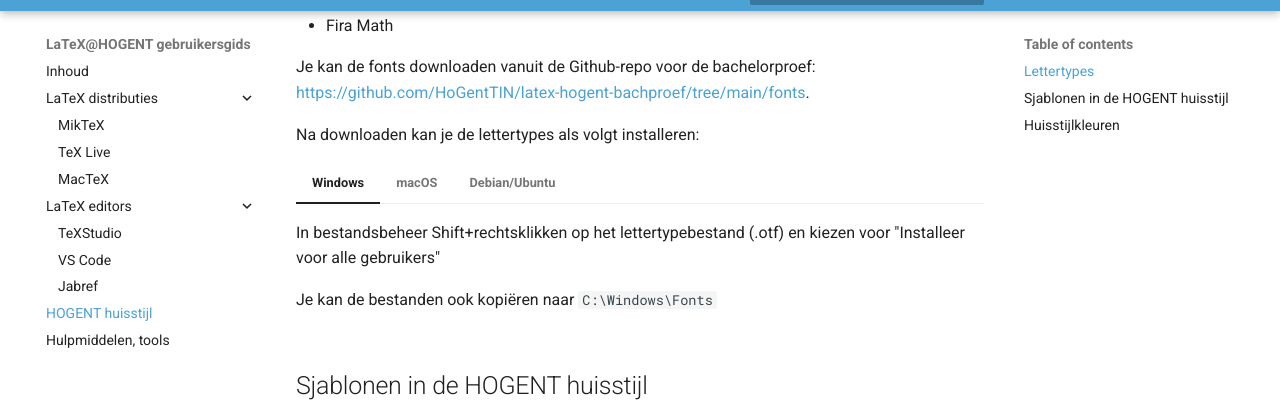
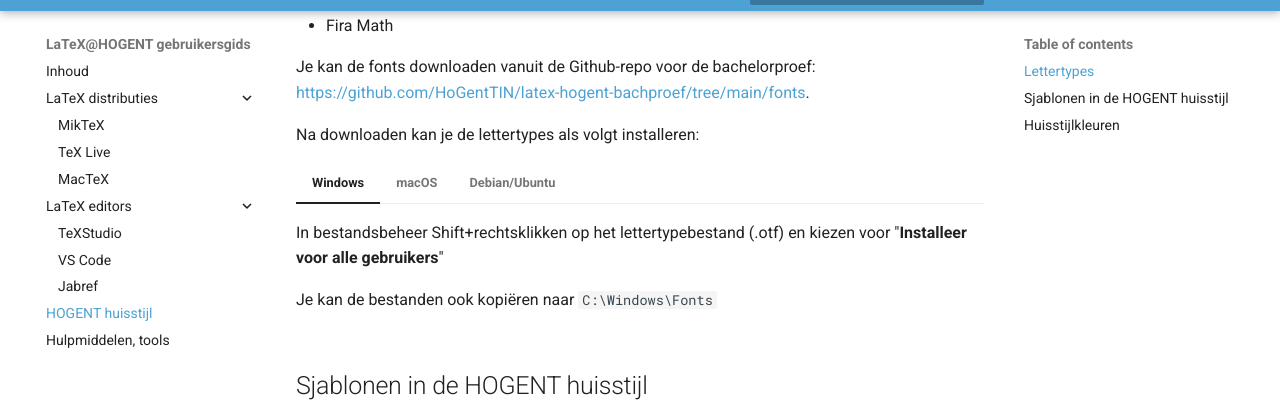
Before and after one commit to HoGentTIN/latex-hogent-gids, an MkDocs documentation site: the page built from docs/hogent-huisstijl.md, in a window 1280 px wide and 900 px high, scrolled down 464 px. Shown: the part 37-453 px from the top of the window. Built offline with MkDocs 1.6.1 and Material for MkDocs 9.7.7, drawn with Linux system fonts in a browser that asks for light colours; comment, search, counter and statistics services are not loaded.

```diff
--- a/docs/hogent-huisstijl.md
+++ b/docs/hogent-huisstijl.md
@@ -20,7 +20,7 @@ Na downloaden kan je de lettertypes als volgt installeren:
 
 === "Windows"
 
-    In bestandsbeheer Shift+rechtsklikken op het lettertypebestand (.otf) en kiezen voor "Installeer voor alle gebruikers"
+    In bestandsbeheer Shift+rechtsklikken op het lettertypebestand (.otf) en kiezen voor "**Installeer voor alle gebruikers**"
 
     Je kan de bestanden ook kopiëren naar `C:\Windows\Fonts`
 
```
